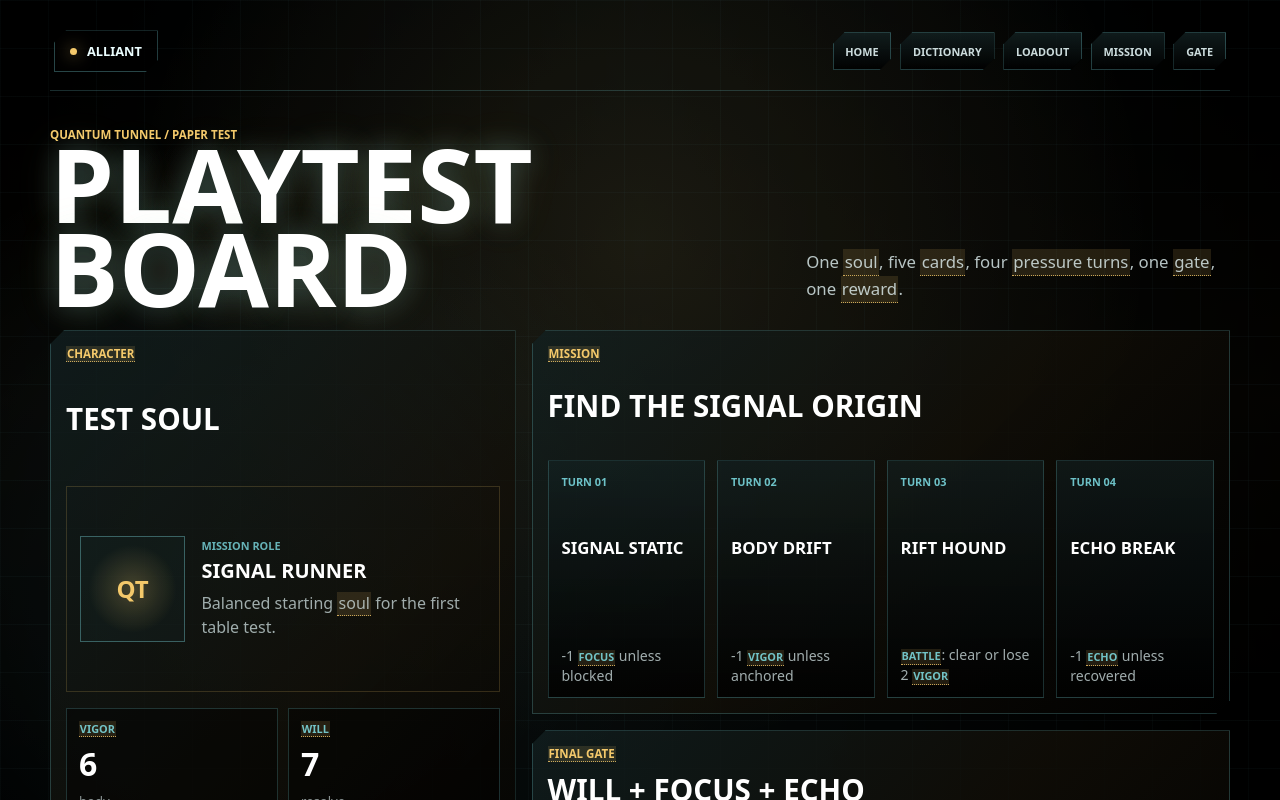
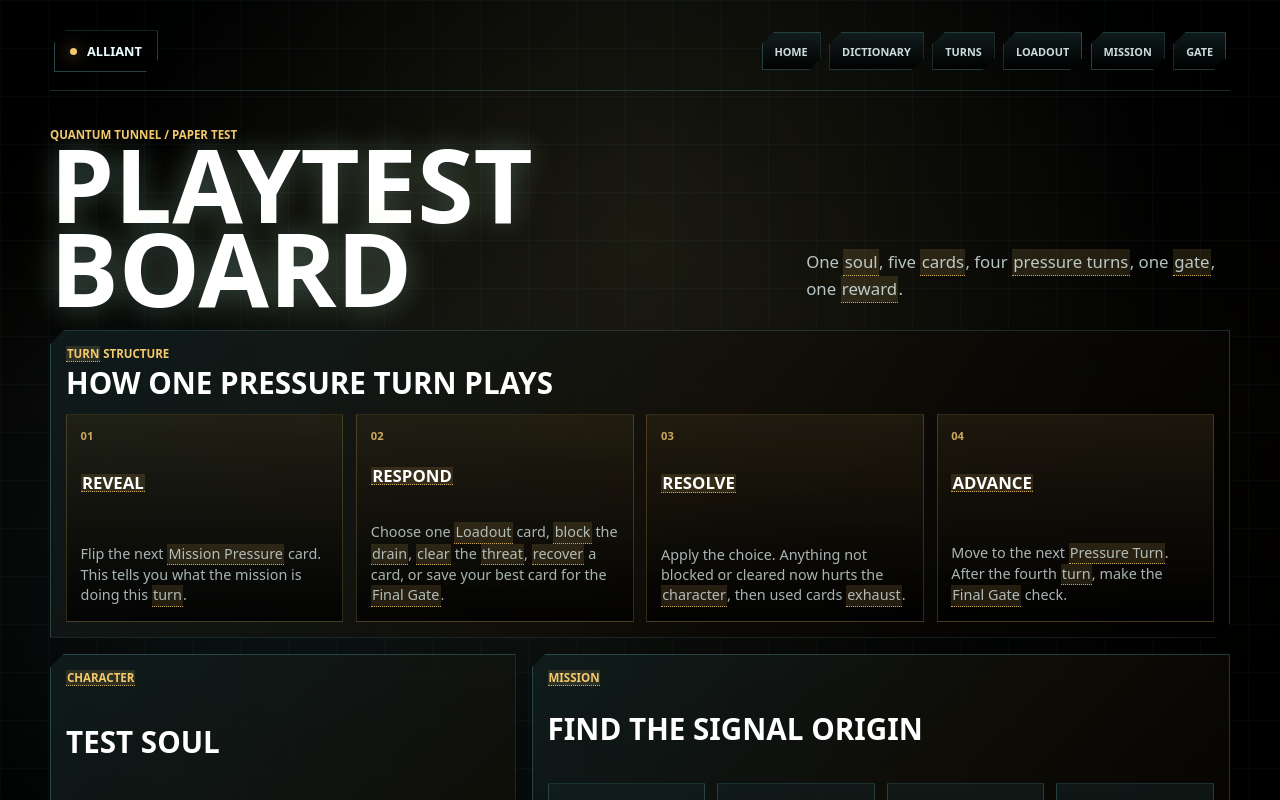
Before and after one commit to 477heat/alliant, a Next.js app: page /quantum-tunnel in a window 1280 px wide. Shown: the top 800 px of the page. Built offline with nearby package versions, Linux system fonts and the light colour scheme.

Commit message:
Explain Quantum Tunnel turns in glossary

```diff
--- a/app/globals.css
+++ b/app/globals.css
@@ -621,6 +621,7 @@ h1 {
 .soul-sheet,
 .mission-panel,
 .gate-panel,
+.turn-guide,
 .loadout-zone {
   background:
     linear-gradient(135deg, rgba(139, 247, 255, 0.1), rgba(244, 201, 107, 0.06), rgba(0, 0, 0, 0.78)),
@@ -629,6 +630,52 @@ h1 {
     inset 0 0 0 1px rgba(139, 247, 255, 0.2),
     0 18px 52px rgba(0, 0, 0, 0.34);
   clip-path: polygon(14px 0, 100% 0, 100% calc(100% - 14px), calc(100% - 14px) 100%, 0 100%, 0 14px);
+}
+
+.turn-guide {
+  display: grid;
+  gap: 1rem;
+  margin: 0 auto 1rem;
+  max-width: 1180px;
+  padding: 1rem;
+}
+
+.turn-step-grid {
+  display: grid;
+  gap: 0.8rem;
+  grid-template-columns: repeat(4, minmax(0, 1fr));
+}
+
+.turn-step {
+  background:
+    linear-gradient(180deg, rgba(244, 201, 107, 0.1), rgba(0, 0, 0, 0.62)),
+    rgba(0, 0, 0, 0.48);
+  border: 1px solid rgba(244, 201, 107, 0.2);
+  display: grid;
+  gap: 0.65rem;
+  min-height: 13rem;
+  padding: 0.85rem;
+}
+
+.turn-step > span {
+  color: rgba(244, 201, 107, 0.82);
+  font-size: 0.7rem;
+  font-weight: 900;
+}
+
+.turn-step strong {
+  color: #fff;
+  font-size: 1.05rem;
+  line-height: 1.05;
+  text-transform: uppercase;
+}
+
+.turn-step p {
+  align-self: end;
+  color: rgba(236, 254, 255, 0.7);
+  font-size: 0.9rem;
+  line-height: 1.42;
+  margin: 0;
 }
 
 .soul-sheet,
@@ -969,6 +1016,10 @@ h1 {
     grid-template-columns: repeat(2, minmax(0, 1fr));
   }
 
+  .turn-step-grid {
+    grid-template-columns: repeat(2, minmax(0, 1fr));
+  }
+
   .loadout-cards {
     grid-template-columns: repeat(3, minmax(0, 1fr));
   }
@@ -991,6 +1042,7 @@ h1 {
   .soul-core,
   .mission-track,
   .outcome-row,
+  .turn-step-grid,
   .loadout-cards {
     grid-template-columns: 1fr;
   }
--- a/app/quantum-tunnel/page.tsx
+++ b/app/quantum-tunnel/page.tsx
@@ -43,10 +43,37 @@ const loadoutCards = [
 ] as const;
 
 const pressureTurns = [
-  { turn: "01", card: "Signal Static", result: "-1 Focus unless blocked" },
-  { turn: "02", card: "Body Drift", result: "-1 Vigor unless anchored" },
-  { turn: "03", card: "Rift Hound", result: "Battle: clear or lose 2 Vigor" },
-  { turn: "04", card: "Echo Break", result: "-1 Echo unless recovered" },
+  { turn: "01", card: "Signal Static", result: "Block the drain or lose 1 Focus" },
+  { turn: "02", card: "Body Drift", result: "Block the drain or lose 1 Vigor" },
+  { turn: "03", card: "Rift Hound", result: "Battle: clear the threat or lose 2 Vigor" },
+  { turn: "04", card: "Echo Break", result: "Recover the Echo break or lose 1 Echo" },
+] as const;
+
+const turnSteps = [
+  {
+    step: "01",
+    title: "Reveal",
+    term: "Reveal Step",
+    text: "Flip the next Mission Pressure card. This tells you what the mission is doing this turn.",
+  },
+  {
+    step: "02",
+    title: "Respond",
+    term: "Response Step",
+    text: "Choose one Loadout card, block the drain, clear the threat, recover a card, or save your best card for the Final Gate.",
+  },
+  {
+    step: "03",
+    title: "Resolve",
+    term: "Resolve Step",
+    text: "Apply the choice. Anything not blocked or cleared now hurts the character, then used cards exhaust.",
+  },
+  {
+    step: "04",
+    title: "Advance",
+    term: "Advance Step",
+    text: "Move to the next Pressure Turn. After the fourth turn, make the Final Gate check.",
+  },
 ] as const;
 
 const outcomes = [
@@ -74,6 +101,7 @@ export default function QuantumTunnelPage() {
         <nav className="project-nav" aria-label="Playtest navigation">
           <Link href="/">Home</Link>
           <Link href="/dictionary">Dictionary</Link>
+          <Link href="#turns">Turns</Link>
           <Link href="#loadout">Loadout</Link>
           <Link href="#mission">Mission</Link>
           <Link href="#gate">Gate</Link>
@@ -88,10 +116,53 @@ export default function QuantumTunnelPage() {
         <p>
           One <GlossaryTerm term="Soul">soul</GlossaryTerm>, five{" "}
           <GlossaryTerm term="Loadout">cards</GlossaryTerm>, four{" "}
-          <GlossaryTerm term="Mission Pressure">pressure turns</GlossaryTerm>, one{" "}
+          <GlossaryTerm term="Pressure Turn">pressure turns</GlossaryTerm>, one{" "}
           <GlossaryTerm term="Final Gate">gate</GlossaryTerm>, one{" "}
           <GlossaryTerm term="Reward">reward</GlossaryTerm>.
         </p>
+      </section>
+
+      <section className="turn-guide" id="turns" aria-label="How a turn works">
+        <div className="board-heading">
+          <p className="section-label">
+            <GlossaryTerm term="Turn">Turn</GlossaryTerm> structure
+          </p>
+          <h2>How one pressure turn plays</h2>
+        </div>
+        <div className="turn-step-grid">
+          {turnSteps.map((step) => (
+            <article className="turn-step" key={step.step}>
+              <span>{step.step}</span>
+              <strong>
+                <GlossaryTerm term={step.term}>{step.title}</GlossaryTerm>
+              </strong>
+              <p>
+                <GlossaryText
+                  terms={[
+                    "Advance Step",
+                    "Block",
+                    "Character",
+                    "Clear",
+                    "Drain",
+                    "Echo",
+                    "Exhaust",
+                    "Final Gate",
+                    "Loadout",
+                    "Mission Pressure",
+                    "Pressure Turn",
+                    "Recover",
+                    "Response Step",
+                    "Reveal Step",
+                    "Resolve Step",
+                    "Threat",
+                    "Turn",
+                  ]}
+                  text={step.text}
+                />
+              </p>
+            </article>
+          ))}
+        </div>
       </section>
 
       <section className="tabletop-grid" aria-label="Quantum Tunnel tabletop layout">
@@ -144,10 +215,13 @@ export default function QuantumTunnelPage() {
                   <GlossaryText
                     terms={[
                       "Battle",
+                      "Block",
+                      "Clear",
                       "Drain",
                       "Echo",
                       "Focus",
                       "Minor Threat",
+                      "Recover",
                       "Threat",
                       "Vigor",
                     ]}
--- a/components/GlossaryTerm.tsx
+++ b/components/GlossaryTerm.tsx
@@ -136,6 +136,7 @@ export function GlossaryTerm({ children, term }: GlossaryTermProps) {
         aria-describedby={visible ? definitionId : undefined}
         aria-expanded={visible}
         className="glossary-term"
+        data-term={term}
         onBlur={() => setFocused(false)}
         onClick={() => setOpen((current) => !current)}
         onFocus={() => setFocused(true)}
--- a/lib/glossary.ts
+++ b/lib/glossary.ts
@@ -1,10 +1,16 @@
 export const glossary = {
   Battle:
     "A direct fight with a threat. Battle is one kind of mission problem, not the whole game.",
+  "Advance Step":
+    "The end of a turn. Move to the next pressure turn, or go to the final gate if the mission track is finished.",
+  Block:
+    "To stop a bad effect before it hurts the character. A defense card usually blocks drain or damage.",
   Boost:
     "A card effect that raises or adjusts a stat for a short time, usually for one turn or one final gate.",
   Character:
     "The person, soul, or vessel going into the mission. The character carries the main stats.",
+  Clear:
+    "To remove a threat or problem from the mission so it does not keep hurting the character.",
   Defense:
     "A card type that blocks harm, prevents stat loss, or protects the character from mission pressure.",
   Drain:
@@ -15,6 +21,8 @@ export const glossary = {
     "To turn a card off after it is used. An exhausted card usually cannot be used again until recovered.",
   "Final Gate":
     "The last test of the mission. The game checks specific stats to decide fail, partial return, or full success.",
+  Fail:
+    "The lowest mission result. The soul gets out, but the main reward is not earned yet.",
   Focus:
     "The clarity stat. Focus helps with aim, signal reading, attention, and mental control.",
   "Full Success":
@@ -33,10 +41,20 @@ export const glossary = {
     "A middle result. The character gets out, but only brings back a weaker reward or incomplete progress.",
   Pressure:
     "The danger level of the run. More pressure means the mission is becoming harder to survive or finish cleanly.",
+  "Pressure Turn":
+    "One round of danger from the mission. Reveal a pressure card, respond with your loadout, resolve what happens, then advance.",
+  Recover:
+    "To bring back a used card or restore something that was lost earlier in the mission.",
   Recovery:
     "A card type that brings back a used card, restores a lost stat, or reduces pressure.",
+  "Response Step":
+    "The part of the turn where the player chooses what to do. Usually this means using one loadout card or accepting the risk.",
   Reward:
     "What the character keeps after the mission. A reward might be an item, fragment, companion, or unlock.",
+  "Reveal Step":
+    "The start of a pressure turn. Flip or reveal the next mission pressure card and read the problem.",
+  "Resolve Step":
+    "The part of the turn where the chosen answer happens. Any danger that was not blocked or cleared now affects the character.",
   "Signal Fragment":
     "The first test reward. It proves the character found useful signal data inside the mission.",
   Soul:
@@ -47,6 +65,8 @@ export const glossary = {
     "An enemy, hazard, or danger created by the mission.",
   Tool:
     "A practical card type that solves a specific problem without being only a boost, defense, recovery, or battle card.",
+  Turn:
+    "One complete player cycle: reveal pressure, respond with a card or choice, resolve the result, then advance.",
   Vigor:
     "The survival stat. Vigor helps with body strain, toughness, endurance, and physical danger.",
   Will:
```
